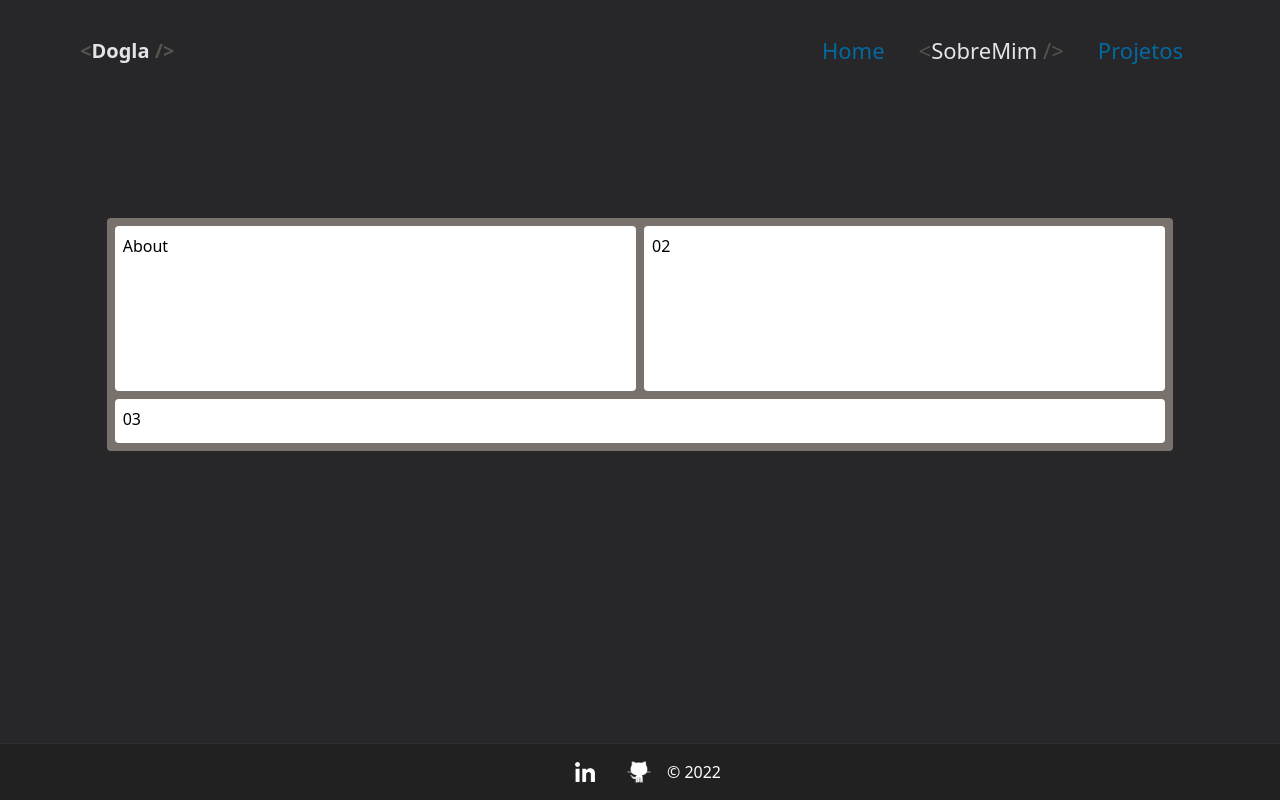
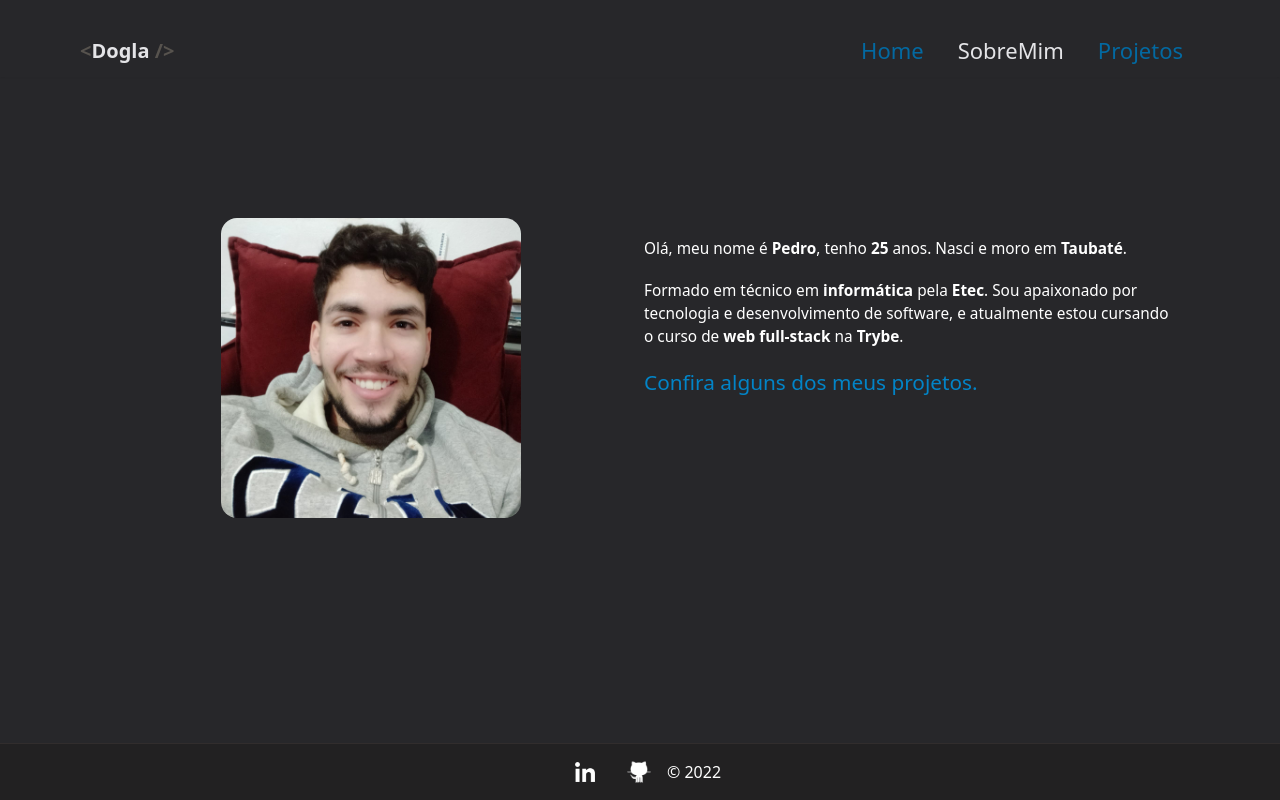
Before and after one commit to Dogl4/dogla-portfolio, a Next.js app: page /about in a window 1280 px wide. Built offline with nearby package versions, Linux system fonts and the light colour scheme.

Commit message:
Finishing About

```diff
--- /dev/null
+++ b/API.json
@@ -0,0 +1,10 @@
+[{
+  "id": 1,
+  "name": "Trybewarts",
+  "type": "frontend",
+  "description": "",
+  "img": "https://raw.githubusercontent.com/Dogl4/trybewarts/main/pagina-principal.png",
+  "urlRepo": "https://github.com/Dogl4/trybewarts",
+  "urlSite": "https://dogl4.github.io/trybewarts/index.html",
+  "categories": ["HTML", "CSS", "JavaScript", "Bootstrap"]
+}]
--- a/src/components/ActiveLink.js
+++ b/src/components/ActiveLink.js
@@ -2,14 +2,12 @@ import { useRouter } from 'next/router'
 
 function ActiveLink({ children, href, mobile = false }) {
   const router = useRouter()
-  const desktopCss = 'cursor-pointer cursor-text hover:bg-sky-800 hover:text-sky-300 px-[17px] py-[10px] text-smb font-medium';
+  const desktopCss = 'cursor-pointer hover:bg-sky-800 hover:text-white px-[17px] py-[10px] text-smb font-medium';
   const mobileCss = 'cursor-pointer flex py-2 rounded-md text-smb font-medium';
   const defaultClassName = ((!mobile) ? desktopCss : mobileCss);
   const hrefIs = router.asPath === href;
   const complement = {
     className: hrefIs ? 'cursor-progress hover:bg-zinc-800 text-zinc-200' : 'text-sky-700',
-    init: hrefIs && !mobile ? '<' : '',
-    out: hrefIs && !mobile ? ' />' : '',
   };
 
   const handleClick = (e) => {
@@ -19,9 +17,7 @@ function ActiveLink({ children, href, mobile = false }) {
 
   return (
     <a href={href} onClick={handleClick} className={`${defaultClassName} ${complement.className}`}>
-      <span className=" text-stone-600">{complement.init}</span>
         {children}
-      <span className=" text-stone-600">{complement.out}</span>
     </a>
   )
 }
--- a/src/pages/about.js
+++ b/src/pages/about.js
@@ -1,31 +1,50 @@
-import React from 'react'
-import Footer from '../components/Footer';
-import Nav from '../components/Nav';
-import styles from '../styles/Home.module.css';
+import React from "react";
+import Footer from "../components/Footer";
+import Nav from "../components/Nav";
+import styles from "../styles/Home.module.css";
+import Link from "next/link";
+import perfil from "../../public/perfil.jpeg";
+import Image from "next/image";
 
 const about = () => {
   return (
-    <div className="flex min-h-screen justify-center">
-      <div className="grid grid-cols-12 grid-rows-6 w-screen bg-zinc-800">
-
+    <div className="flex justify-center min-h-screen overscroll-auto">
+      <div className="grid grid-rows-3 md:grid-rows-6 md:h-screen bg-zinc-800">
         <Nav />
 
-        <div className="bg-stone-500 p-2 row-start-2 row-span-2 col-start-2 col-span-10 rounded flex justify-center">
+        <div className="md:row-start-2 md:mt-[0] mt-[60px] row-start-1 row-span-2 col-start-2 col-span-10 rounded flex justify-center">
+          <div className="grid grid-cols-2 gap-2">
 
-          <div className="bg-stone-500 grid grid-cols-2 gap-2 grid-rows-5 w-screen">
-            <div className="bg-white p-2 items-stretch col-span-1 row-span-4 rounded">
-              <h2>About</h2>
+
+            <div className="py-0 px-1 md:col-span-1 row-end-1 col-span-2 flex justify-center">
+              <div className={styles.card}>
+                <Image src={perfil} alt='Douglas' className="rounded-2xl" width="300px" height="300px" />
+              </div>
             </div>
-            <div className="bg-white p-2 items-stretch col-span-1 row-span-4 rounded">02</div>
-            <div className="bg-white p-2 items-stretch col-span-2 row-span-2 rounded">03</div>
+            <div className="text-white md:col-span-1 col-span-2 rounded md:flex justify-center">
+              <div className={styles.card}>
+                <p>
+                  Olá, meu nome é <strong>Pedro</strong>, tenho <strong>25</strong> anos. Nasci e moro em <strong>Taubaté</strong>.
+                </p>
+                <p>
+                  Formado em técnico em <strong>informática</strong> pela{" "}
+                  <strong>Etec</strong>. Sou apaixonado por tecnologia e
+                  desenvolvimento de software, e atualmente estou cursando o curso
+                  de <strong>web full-stack</strong> na <strong>Trybe</strong>.
+                </p>
+                <p></p>
+                <Link href="/projects">Confira alguns dos meus projetos.</Link>
+              </div>
+            </div>
+
+
           </div>
         </div>
 
         <Footer />
-
       </div>
     </div>
-  )
-}
+  );
+};
 
 export default about;
--- a/src/pages/index.js
+++ b/src/pages/index.js
@@ -27,7 +27,7 @@ const Home = () => {
             <div className="md:col-span-1 hidden rounded md:flex justify-center">
               <div>
 
-                <Image src={profileImg} alt='TEst' width="350px" height="350px" />
+                <Image src={profileImg} alt='Arte: desenho de um programador' width="350px" height="350px" />
               </div>
             </div>
           </div>
--- a/src/pages/projects.js
+++ b/src/pages/projects.js
@@ -1,7 +1,7 @@
 import React from 'react'
 import Footer from '../components/Footer';
 import Nav from '../components/Nav';
-import styles from '../styles/Home.module.css';
+import data from '../../API.json';
 
 const projects = () => {
   return (
@@ -9,6 +9,8 @@ const projects = () => {
     <div className="grid grid-cols-12 grid-rows-6 w-screen bg-zinc-800">
 
       <Nav />
+
+      { console.log('data', data) }
 
       <div className="bg-stone-500 p-2 row-start-2 row-span-2 col-start-2 col-span-10 rounded flex justify-center">
         <div className="bg-stone-500 grid grid-cols-2 gap-2 grid-rows-6 w-screen">
--- a/src/styles/Home.module.css
+++ b/src/styles/Home.module.css
@@ -39,7 +39,6 @@
 .card a {
   display: inline-block;
   font-size: 1.3rem;
-  /* padding-top: 1rem; */
   color: #0284c7;
   text-decoration: none;
 }
@@ -47,8 +46,6 @@
 .card a:hover,
 .card a:focus,
 .card a:active {
-  /* text-decoration: underline; */
-  /* font-size: 1.5rem; */
   border-bottom: 0.18em dotted #0369a1;
 }
 
@@ -72,27 +69,15 @@
   align-items: center;
   justify-content: center;
   flex-wrap: wrap;
-  /* max-width: 800px; */
 }
 
 .card {
-  margin: rem;
+  margin: 0rem;
   padding: 0;
+  z-index: 1;
   text-align: left;
-  color: inherit;
   text-decoration: none;
-  /* border: 1px solid #eaeaea; */
-  /* border-radius: 10px; */
-  /* transition: color 0.15s ease, border-color 0.15s ease; */
-  /* max-width: 800px; */
 }
-
-/* .card:hover,
-.card:focus,
-.card:active {
-  color: #0070f3;
-  border-color: #0070f3;
-} */
 
 .card h2 {
   margin: 0 0 0.6rem 0;
@@ -103,7 +88,6 @@
 .card p {
   margin: 1.2rem 0 0 0;
   font-size: 0.96rem;
-  /* line-height: 1.8; */
 }
 
 .logo {
```
Also changed, not shown: public/perfil.jpeg (added).
